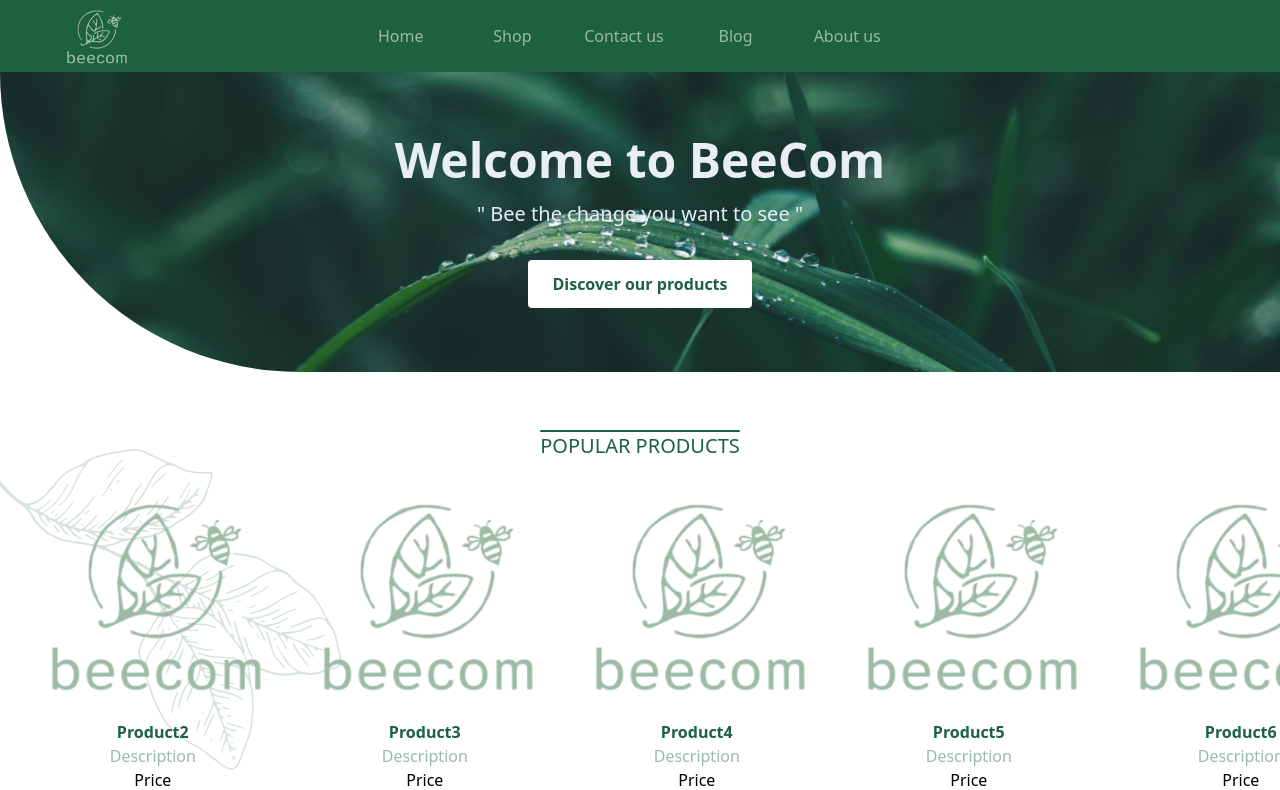
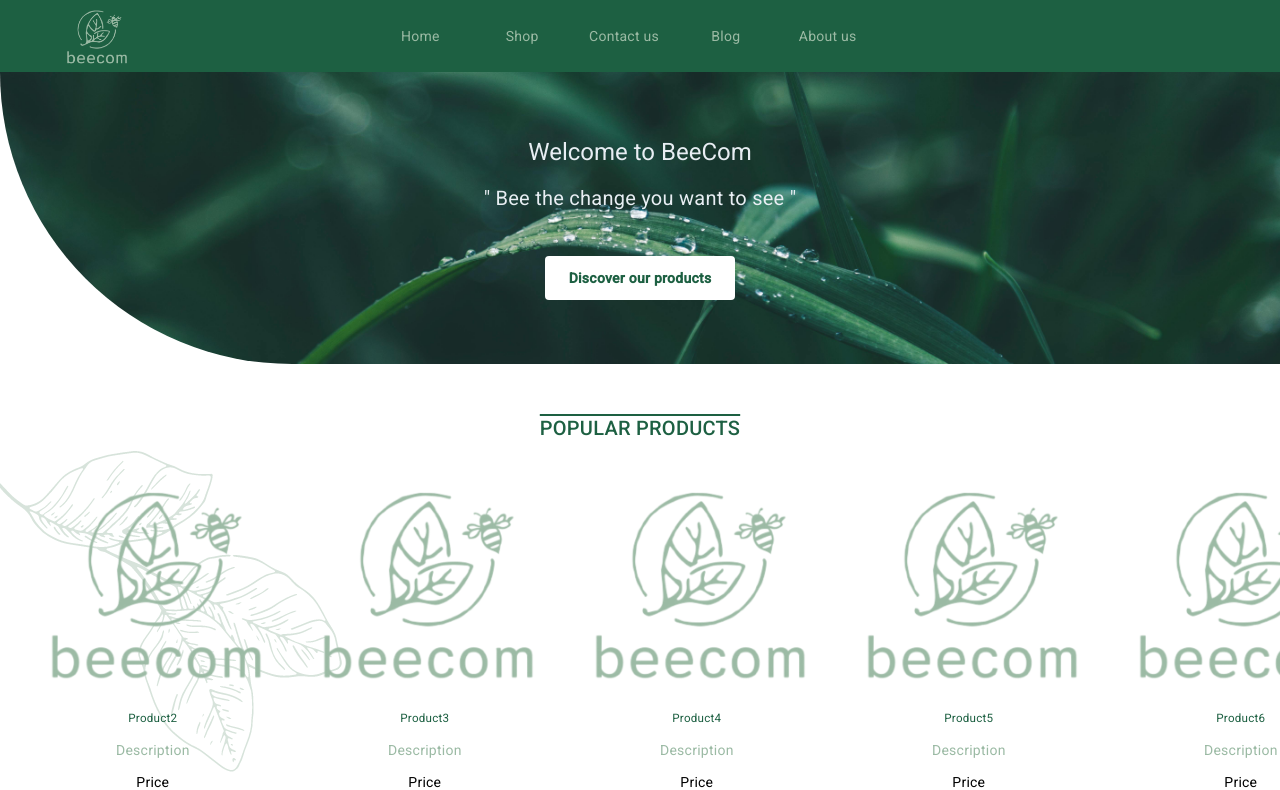
Before and after one commit to sara-abid/Ecom-project-FrontEnd-, an Angular app: page /home in a window 1280 px wide. Shown: the top 790 px of the page. Built offline with nearby package versions, Linux system fonts and the light colour scheme.

Commit message:
add angular-materiel and import some classes in app.Module

```diff
--- a/angular.json
+++ b/angular.json
@@ -25,6 +25,7 @@
               "src/assets"
             ],
             "styles": [
+              "@angular/material/prebuilt-themes/indigo-pink.css",
               "src/styles.css"
             ],
             "scripts": []
@@ -87,6 +88,7 @@
               "src/assets"
             ],
             "styles": [
+              "@angular/material/prebuilt-themes/indigo-pink.css",
               "src/styles.css"
             ],
             "scripts": []
--- a/package.json
+++ b/package.json
@@ -11,10 +11,12 @@
   "private": true,
   "dependencies": {
     "@angular/animations": "^16.2.0",
+    "@angular/cdk": "~16.2.14",
     "@angular/common": "^16.2.0",
     "@angular/compiler": "^16.2.0",
     "@angular/core": "^16.2.0",
     "@angular/forms": "^16.2.0",
+    "@angular/material": "~16.2.14",
     "@angular/platform-browser": "^16.2.0",
     "@angular/platform-browser-dynamic": "^16.2.0",
     "@angular/router": "^16.2.0",
--- a/src/app/app.module.ts
+++ b/src/app/app.module.ts
@@ -14,6 +14,7 @@ import { AboutUsComponent } from './components/about-us/about-us.component';
 import { CartComponent } from './components/cart/cart.component';
 import { ShopComponent } from './components/shop/shop.component';
 import { ReactiveFormsModule } from '@angular/forms';
+import { BrowserAnimationsModule } from '@angular/platform-browser/animations';
 
 
 
@@ -36,6 +37,7 @@ import { ReactiveFormsModule } from '@angular/forms';
     BrowserModule,
     AppRoutingModule,
     ReactiveFormsModule,
+    BrowserAnimationsModule,
   ],
   providers: [],
   bootstrap: [AppComponent]
--- a/src/app/components/about-us/about-us.component.html
+++ b/src/app/components/about-us/about-us.component.html
@@ -1,7 +1,7 @@
 <section>
 
     <div class="relative overflow-hidden ">
-    <img src="/assets/nature1.jpg" class="absolute object-cover w-full h-full"/>
+        <img src="/assets/nature1.jpg" class="absolute object-cover w-full h-full" />
         <div class="absolute inset-0 bg-black opacity-25">
         </div>
 
@@ -36,10 +36,8 @@
                     </div>
 
                     <div class="max-w-lg">
-                <p class="mt-4 text-gray-600 text-lg text-justify">BeeCom  began with a vision: to create
-                    a world where eco-friendly products are not just an alternative, but the preferred choice.
-                    Our founders, driven by a love for the environment and a commitment to change, set out to
-                    build a marketplace that empowers consumers to make better choices for the planet.</p>
+                        <p class="mt-4 text-gray-600 text-lg text-justify">BeeCom began with a vision: to create a world where eco-friendly products are not just an alternative, but the preferred choice. Our founders, driven by a love for the environment and a commitment to change, set out to build a
+                            marketplace that empowers consumers to make better choices for the planet.</p>
                     </div>
 
                 </div>
@@ -50,15 +48,13 @@
             <div class="container mx-auto py-16 sm:px-6 lg:px-8">
                 <div class="grid grid-cols-1 md:grid-cols-2 items-center gap-8">
                     <div class="mt-12 md:mt-0 md:hidden">
-                <p class="flex flex-col items-center text-lg font-extrabold text-transparent text-center text-8xl bg-[url('/assets/nature1.jpg')] bg-clip-text bg-cover">
+                        <p class="flex flex-col items-center text-lg font-extrabold text-transparent text-center bg-[url('/assets/nature1.jpg')] bg-clip-text bg-cover">
                             VISION
                         </p>
                     </div>
 
                     <div class="max-w-lg">
-                <p class="mt-4 text-gray-600 text-lg text-justify">Imagine a world where every choice you make is a step towards a
-                    sustainable future. At BeeCom, we believe in inspiring and empowering you to turn this vision into reality,
-                    making eco-friendly living the new norm.</p>
+                        <p class="mt-4 text-gray-600 text-lg text-justify">Imagine a world where every choice you make is a step towards a sustainable future. At BeeCom, we believe in inspiring and empowering you to turn this vision into reality, making eco-friendly living the new norm.</p>
                     </div>
 
                     <div class="mt-12 md:mt-0 hidden md:block">
@@ -81,10 +77,8 @@
                     </div>
 
                     <div class="max-w-lg">
-                <p class="mt-4 text-gray-600 text-lg text-justify">At BeeCom, our values are the heartbeat of our brand.
-                    We champion sustainability, choosing products and practices that tread lightly on our planet. Quality
-                    is our promise; we deliver only the best, most durable, and effective eco-friendly products.
-                    Innovation fuels us, keeping us ahead with cutting-edge green solutions.</p>
+                        <p class="mt-4 text-gray-600 text-lg text-justify">At BeeCom, our values are the heartbeat of our brand. We champion sustainability, choosing products and practices that tread lightly on our planet. Quality is our promise; we deliver only the best, most durable, and effective eco-friendly
+                            products. Innovation fuels us, keeping us ahead with cutting-edge green solutions.</p>
                     </div>
 
                 </div>
--- a/src/index.html
+++ b/src/index.html
@@ -6,8 +6,11 @@
   <base href="/">
   <meta name="viewport" content="width=device-width, initial-scale=1">
   <title> Tailwind </title>
+  <link rel="preconnect" href="https://fonts.gstatic.com">
+  <link href="https://fonts.googleapis.com/css2?family=Roboto:wght@300;400;500&display=swap" rel="stylesheet">
+  <link href="https://fonts.googleapis.com/icon?family=Material+Icons" rel="stylesheet">
 </head>
-<body>
+<body class="mat-typography">
   <app-root></app-root>
 </body>
 </html>
--- a/src/styles.css
+++ b/src/styles.css
@@ -6,3 +6,7 @@
 
 
 /* @media(max-width : 1231px) {} */
+
+
+html, body { height: 100%; }
+body { margin: 0; font-family: Roboto, "Helvetica Neue", sans-serif; }
```
Also changed, not shown: 1 other file (tests, documents, lock files or other folders). Lines whose indentation alone changed are shown as unchanged.
